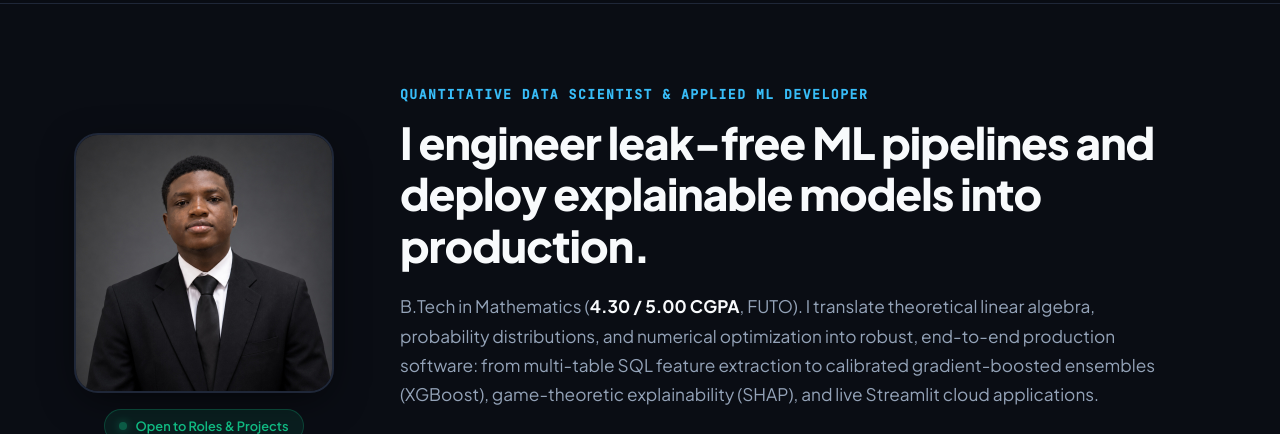
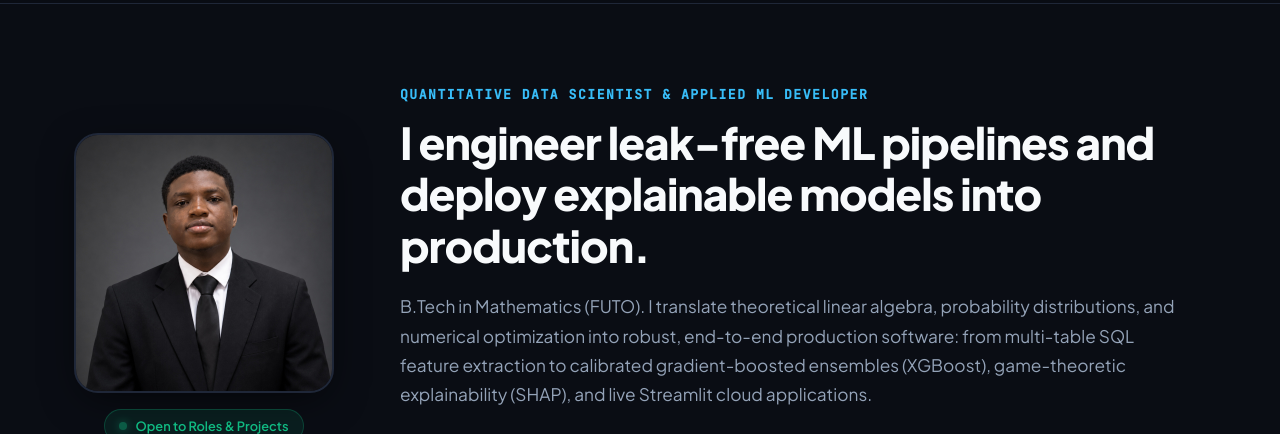
Before and after one commit to Neabem/Neabem.github.io, a plain HTML site: page index.html in a window 1280 px wide. Shown: the part 71-505 px from the top of the page. Drawn offline with Linux system fonts and the light colour scheme.

Commit message:
refactor: tone down CGPA repetition, highlight B.Tech in Mathematics naturally

```diff
--- a/index.html
+++ b/index.html
@@ -10,7 +10,7 @@
   <meta property="og:type" content="website">
   <meta property="og:url" content="https://neabem.github.io/">
   <meta property="og:title" content="Omosaiye Nehemiah | Applied Data Scientist & ML Developer">
-  <meta property="og:description" content="Production machine learning pipelines, leak-free Scikit-Learn workflows, live interactive Streamlit applications (Enterprise CLV & Fintech Fraud), and verified quantitative foundation (B.Tech Mathematics, 4.30 / 5.00 CGPA).">
+  <meta property="og:description" content="Production machine learning pipelines, leak-free Scikit-Learn workflows, live interactive Streamlit applications (Enterprise CLV & Fintech Fraud), and strong quantitative foundation (B.Tech Mathematics, FUTO).">
   <meta property="og:image" content="https://neabem.github.io/assets/portfolio_thumbnail.png">
   <link rel="preconnect" href="https://fonts.googleapis.com">
   <link rel="preconnect" href="https://fonts.gstatic.com" crossorigin>
@@ -47,7 +47,7 @@
         <p class="hero-badge">QUANTITATIVE DATA SCIENTIST & APPLIED ML DEVELOPER</p>
         <h1 class="hero-title">I engineer leak-free ML pipelines and deploy explainable models into production.</h1>
         <p class="hero-bio">
-          B.Tech in Mathematics (<strong>4.30 / 5.00 CGPA</strong>, FUTO). I translate theoretical linear algebra, probability distributions, and numerical optimization into robust, end-to-end production software: from multi-table SQL feature extraction to calibrated gradient-boosted ensembles (XGBoost), game-theoretic explainability (SHAP), and live Streamlit cloud applications.
+          B.Tech in Mathematics (FUTO). I translate theoretical linear algebra, probability distributions, and numerical optimization into robust, end-to-end production software: from multi-table SQL feature extraction to calibrated gradient-boosted ensembles (XGBoost), game-theoretic explainability (SHAP), and live Streamlit cloud applications.
         </p>
         <div class="hero-actions">
           <a href="assets/Resume_Omosaiye_Nehemiah.pdf" target="_blank" rel="noopener" class="btn btn-primary" style="background: linear-gradient(135deg, #10b981, #059669); color: #fff; border: none;">
@@ -383,7 +383,7 @@
       <div class="about-card">
         <div class="about-header">
           <div style="display: flex; gap: 12px; align-items: center; flex-wrap: wrap; margin-bottom: 14px;">
-            <div class="degree-badge" style="margin-bottom: 0;">B.Tech in Mathematics • 4.30 / 5.00 CGPA</div>
+            <div class="degree-badge" style="margin-bottom: 0;">B.Tech in Mathematics • FUTO</div>
             <a href="assets/degree_certificate.jpg" target="_blank" class="cert-link" style="display: inline-flex; align-items: center; gap: 6px; font-size: 0.82rem; font-weight: 600; color: var(--accent-blue); text-decoration: underline; text-underline-offset: 4px;">
               <svg viewBox="0 0 24 24" width="14" height="14" stroke="currentColor" stroke-width="2" fill="none"><path d="M14 2H6a2 2 0 0 0-2 2v16a2 2 0 0 0 2 2h12a2 2 0 0 0 2-2V8z"></path><polyline points="14 2 14 8 20 8"></polyline><line x1="16" y1="13" x2="8" y2="13"></line><line x1="16" y1="17" x2="8" y2="17"></line><polyline points="10 9 9 9 8 9"></polyline></svg>
               View Official Statement of Result
```
Also changed, not shown: assets/portfolio_thumbnail.png.
